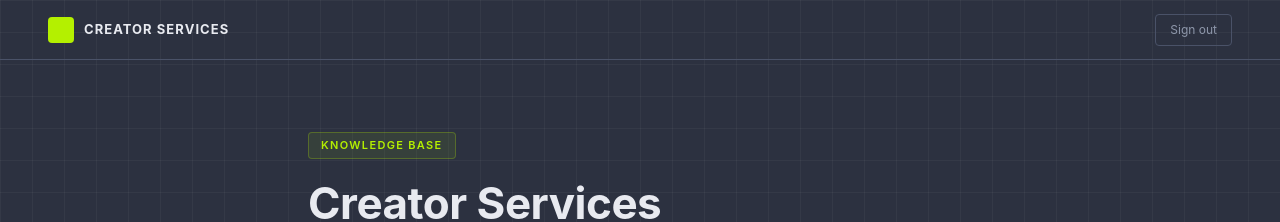
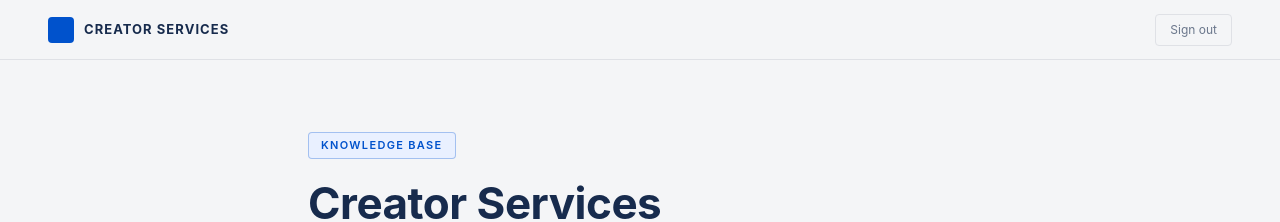
Before and after one commit to valerijssal/creator-kb-2, a Next.js app: page / in a window 1280 px wide. Shown: the top 222 px of the page. Built offline with nearby package versions, Linux system fonts and the light colour scheme; no server answers.

Commit message:
confluence-style blue theme

```diff
--- a/app/globals.css
+++ b/app/globals.css
@@ -1,27 +1,23 @@
 @import "tailwindcss";
 
 :root {
-  --bg: #2c3140;
-  --bg-2: #353c4e;
-  --bg-3: #3e4658;
-  --border: #4a5268;
-  --text: #e8eaf0;
-  --text-muted: #8e97aa;
-  --accent: #b4f000;
-  --accent-light: rgba(180,240,0,0.08);
-  --danger: #ff4d6a;
+  --bg: #f4f5f7;
+  --bg-2: #ffffff;
+  --bg-3: #ebecf0;
+  --border: #dfe1e6;
+  --text: #172b4d;
+  --text-muted: #6b778c;
+  --accent: #0052cc;
+  --accent-light: #e9f0ff;
+  --danger: #de350b;
 }
 
 * { box-sizing: border-box; margin: 0; padding: 0; }
 
 body {
   background: var(--bg);
-  background-image:
-    linear-gradient(rgba(255,255,255,0.04) 1px, transparent 1px),
-    linear-gradient(90deg, rgba(255,255,255,0.04) 1px, transparent 1px);
-  background-size: 32px 32px;
   color: var(--text);
-  font-family: 'Inter', system-ui, sans-serif;
+  font-family: 'Inter', -apple-system, system-ui, sans-serif;
   min-height: 100vh;
   font-size: 15px;
   -webkit-font-smoothing: antialiased;
--- a/app/page.tsx
+++ b/app/page.tsx
@@ -65,7 +65,7 @@ export default function Home() {
 
       <main style={{ maxWidth: '760px', margin: '0 auto', padding: '72px 48px 80px' }}>
         <div style={{ marginBottom: '48px' }}>
-          <div style={{ display: 'inline-block', background: 'var(--accent-light)', border: '1px solid rgba(180,240,0,0.25)', color: 'var(--accent)', fontSize: '11px', fontWeight: '600', letterSpacing: '0.12em', textTransform: 'uppercase', padding: '4px 12px', borderRadius: '4px', marginBottom: '20px' }}>
+          <div style={{ display: 'inline-block', background: 'var(--accent-light)', border: '1px solid rgba(0,82,204,0.3)', color: 'var(--accent)', fontSize: '11px', fontWeight: '600', letterSpacing: '0.12em', textTransform: 'uppercase', padding: '4px 12px', borderRadius: '4px', marginBottom: '20px' }}>
             Knowledge Base
           </div>
           <h1 style={{ fontSize: '44px', fontWeight: '700', lineHeight: 1.1, letterSpacing: '-0.5px', marginBottom: '12px' }}>
```
